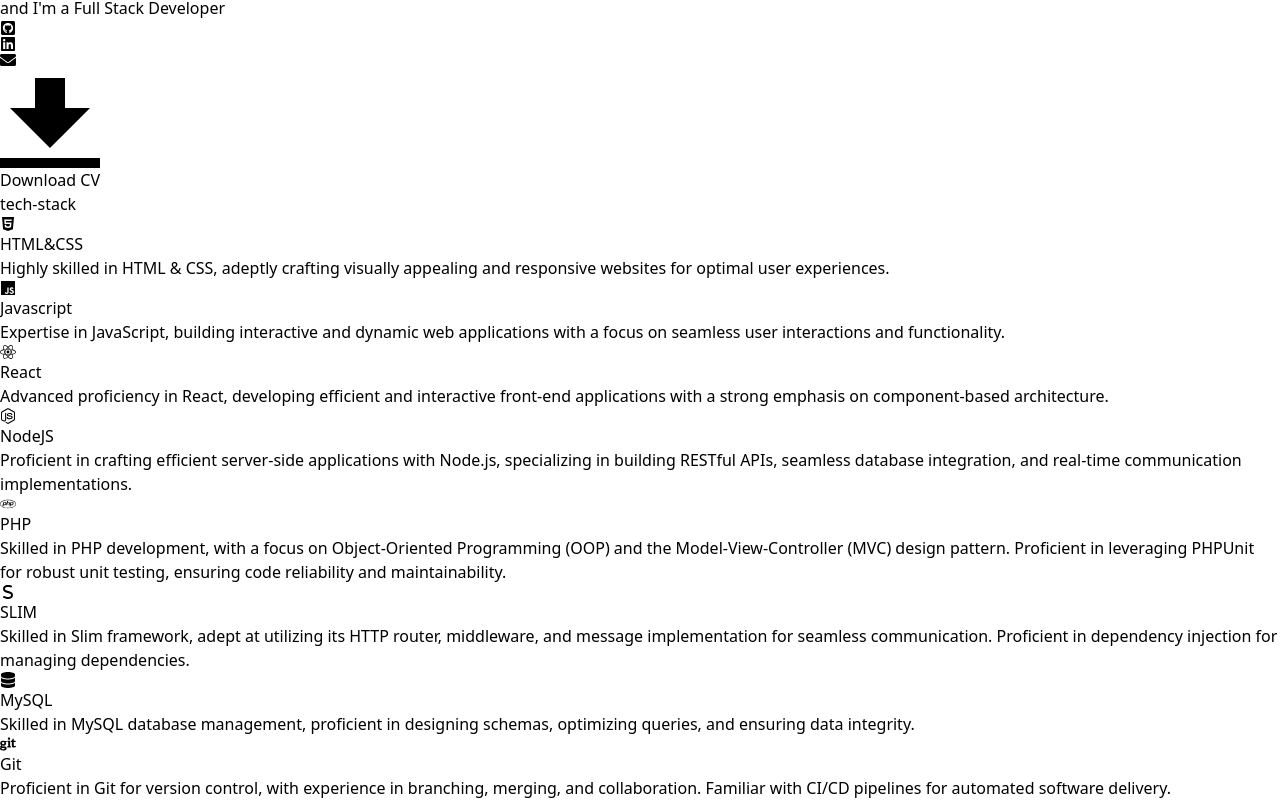
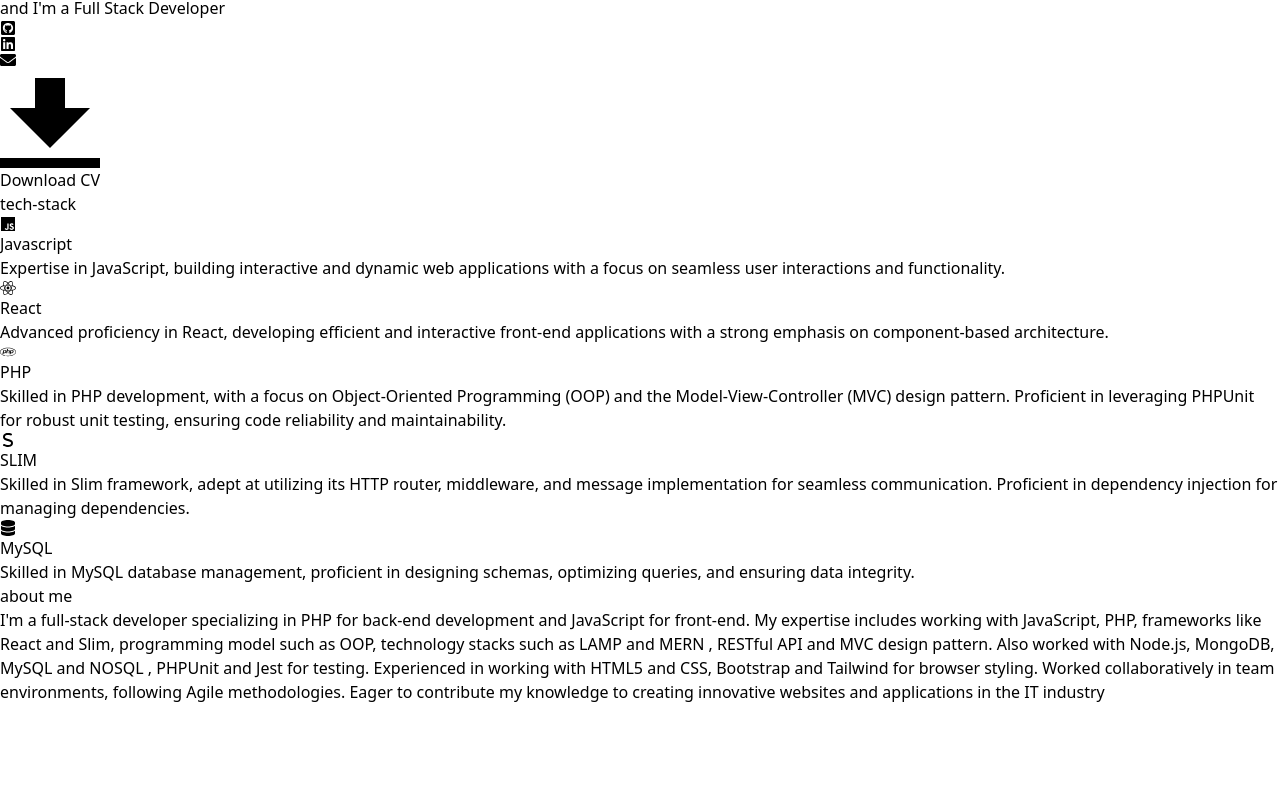
Before and after one commit to CosminDarius1/cosmin-darius-portfolio, a React (Vite) app: page / in a window 1280 px wide. Shown: the part 2494-3294 px from the top of the page. After the commit the page ends 3198 px from the top, so only its background shows below. Built offline with nearby package versions, Linux system fonts and the light colour scheme.

Commit message:
Created About me Section, still needs adjusments

```diff
--- a/src/App.jsx
+++ b/src/App.jsx
@@ -1,3 +1,4 @@
+import About from "./Components/About";
 import Hero from "./Components/Hero";
 import Navbar from "./Components/Navbar";
 import Skills from "./Components/Skills";
@@ -8,6 +9,7 @@
         <Navbar/>
         <Hero/>
         <Skills/>
+        <About/>
       </>
       )
     }
--- /dev/null
+++ b/src/Components/About.jsx
@@ -0,0 +1,20 @@
+import SectionTitle from './SectionTitle'
+import React from 'react'
+
+const About = () => {
+  return (
+    <section className='bg-black py-20' id='about'>
+        <div className='align-element grid md:grid-cols-2 items-center '>
+            <article>
+                <SectionTitle text='about me'/>
+                <p className='text-slate-200 mt-8 leading-loose'>
+                I'm a full-stack developer specializing in PHP for back-end development and JavaScript for front-end. My expertise includes working with JavaScript, PHP, frameworks like React and Slim, programming model such as OOP, technology stacks such as LAMP and MERN , RESTful API and MVC design pattern. Also worked with Node.js, MongoDB, MySQL and NOSQL , PHPUnit and Jest for testing. Experienced in working with HTML5 and CSS, Bootstrap and Tailwind for browser styling. Worked collaboratively in team environments, following Agile methodologies. Eager to contribute my knowledge to creating innovative websites and applications in the IT industry
+                </p>
+            </article>
+        </div>
+
+    </section>
+  )
+}
+
+export default About
--- a/src/Components/Skills.jsx
+++ b/src/Components/Skills.jsx
@@ -7,7 +7,7 @@
   return (
     <section className='py-20 align-element' id="skills">
       <SectionTitle text='tech-stack'/>
-      <div className='py-16 grid gap-8 sm:grid-cols-2 md:grid-cols-2 lg:grid-cols-4'>
+      <div className='py-16 grid gap-8 sm:grid-cols-2 md:grid-cols-2 lg:grid-cols-3 content-center'>
         {skills.map((skill) => {
           return <SkillsCard key={skill.id} {...skill}/>
         })}
--- a/src/data.jsx
+++ b/src/data.jsx
@@ -10,13 +10,13 @@
 ];
 
 export const skills = [
-  {
-    id: nanoid(),
-    title: 'HTML&CSS',
-    icon: <FaHtml5 className='h-16 w-16 text-orange-500 hover:text-slate-200 duration-300 cursor-pointer' />,
-    text: 'Highly skilled in HTML & CSS, adeptly crafting visually appealing and responsive websites for optimal user experiences.',
-    href:"https://github.com/CosminDarius1?tab=repositories&q=HTML&type=&language=&sort=",
-  },
+  // {
+  //   id: nanoid(),
+  //   title: 'HTML&CSS',
+  //   icon: <FaHtml5 className='h-16 w-16 text-orange-500 hover:text-slate-200 duration-300 cursor-pointer' />,
+  //   text: 'Highly skilled in HTML & CSS, adeptly crafting visually appealing and responsive websites for optimal user experiences.',
+  //   href:"https://github.com/CosminDarius1?tab=repositories&q=HTML&type=&language=&sort=",
+  // },
   {
     id: nanoid(),
     title: 'Javascript',
@@ -31,13 +31,13 @@
     text: 'Advanced proficiency in React, developing efficient and interactive front-end applications with a strong emphasis on component-based architecture.',
     href:'https://github.com/CosminDarius1?tab=repositories&q=React&type=&language=&sort=',
   },
-  {
-    id: nanoid(),
-    title: 'NodeJS',
-    icon: <FaNodeJs className='h-16 w-16 text-orange-500 hover:text-slate-200 duration-300 cursor-pointer' />,
-    text: 'Proficient in crafting efficient server-side applications with Node.js, specializing in building RESTful APIs, seamless database integration, and real-time communication implementations.',
-    href:'https://github.com/CosminDarius1?tab=repositories&q=robot&type=&language=&sort=',
-  },
+  // {
+  //   id: nanoid(),
+  //   title: 'NodeJS',
+  //   icon: <FaNodeJs className='h-16 w-16 text-orange-500 hover:text-slate-200 duration-300 cursor-pointer' />,
+  //   text: 'Proficient in crafting efficient server-side applications with Node.js, specializing in building RESTful APIs, seamless database integration, and real-time communication implementations.',
+  //   href:'https://github.com/CosminDarius1?tab=repositories&q=robot&type=&language=&sort=',
+  // },
   {
     id: nanoid(),
     title: 'PHP',
@@ -59,13 +59,13 @@
     text: 'Skilled in MySQL database management, proficient in designing schemas, optimizing queries, and ensuring data integrity.',
     href:'https://github.com/CosminDarius1?tab=repositories&q=mysql&type=&language=&sort=',
   },
-  {
-    id: nanoid(),
-    title: 'Git',
-    icon: <FaGit className='h-16 w-16 text-orange-500 hover:text-slate-200 duration-300 cursor-pointer' />,
-    text: 'Proficient in Git for version control, with experience in branching, merging, and collaboration. Familiar with CI/CD pipelines for automated software delivery.',
-    href:'https://github.com/CosminDarius1?tab=repositories&q=circleci&type=&language=&sort=',
-  },
+  // {
+  //   id: nanoid(),
+  //   title: 'Git',
+  //   icon: <FaGit className='h-16 w-16 text-orange-500 hover:text-slate-200 duration-300 cursor-pointer' />,
+  //   text: 'Proficient in Git for version control, with experience in branching, merging, and collaboration. Familiar with CI/CD pipelines for automated software delivery.',
+  //   href:'https://github.com/CosminDarius1?tab=repositories&q=circleci&type=&language=&sort=',
+  // },
 
   // {
   //   id: nanoid(),
```
Also changed, not shown: 1 other file (tests, documents, lock files or other folders).
